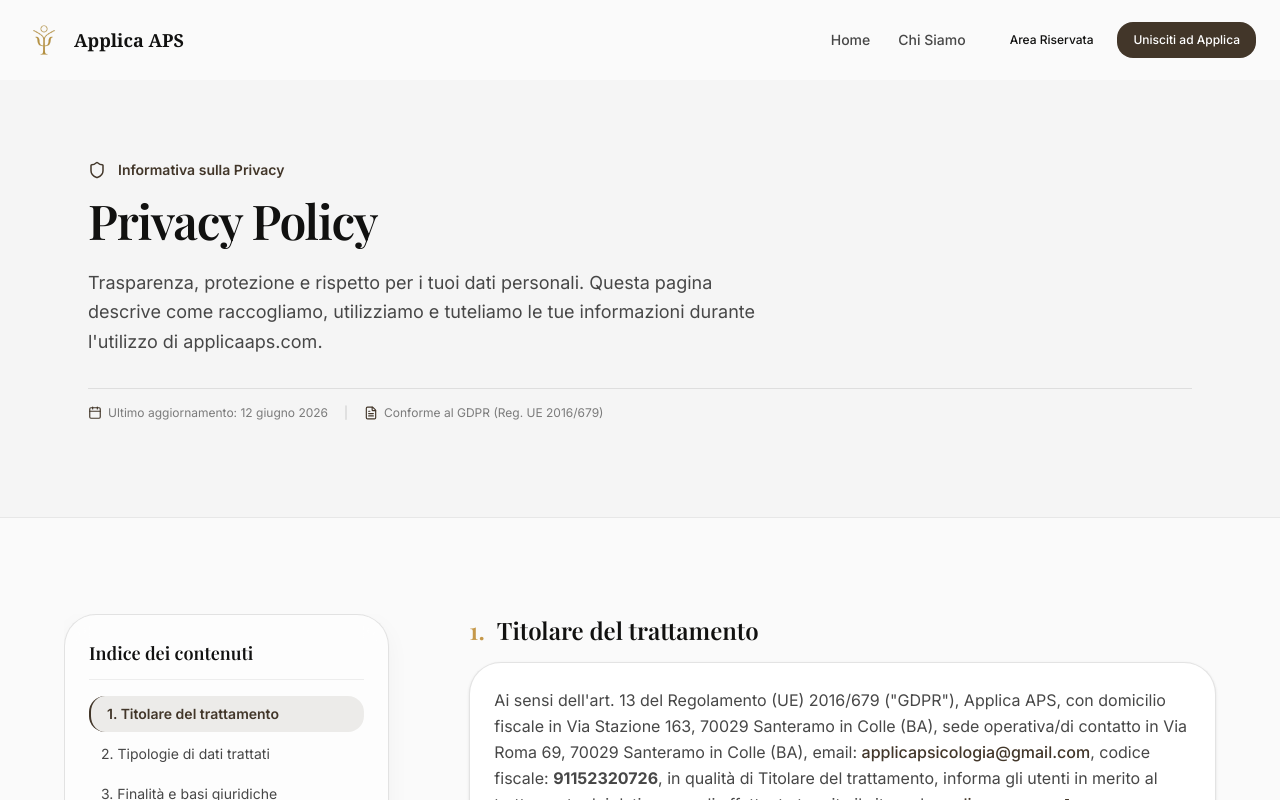
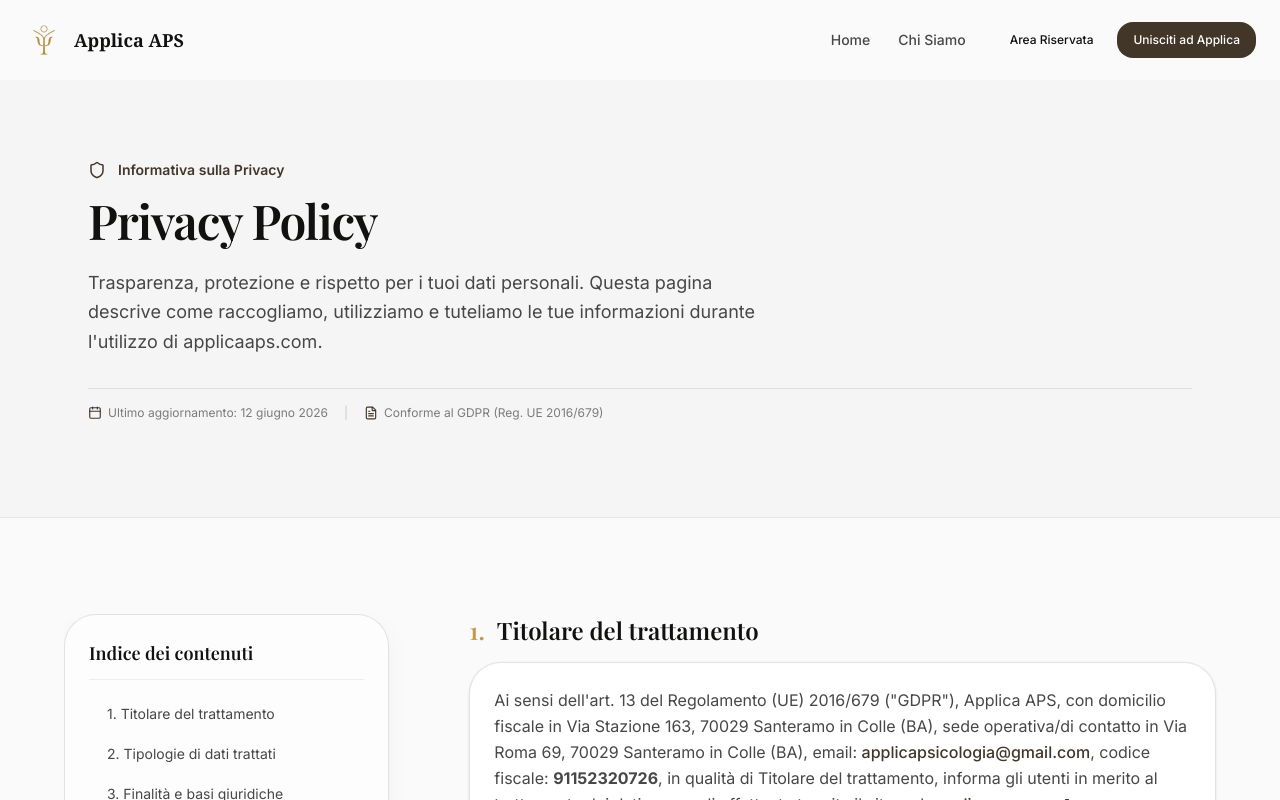
Before and after one commit to applicaaps/applica, a Next.js app in the folder applica-app/: page /privacy in a window 1280 px wide. Shown: the top 800 px of the page. Built offline with nearby package versions, Linux system fonts and the light colour scheme; a web font is replaced by a local one.

Commit message:
fix bug indice privacy

```diff
--- a/applica-app/app/privacy/page.tsx
+++ b/applica-app/app/privacy/page.tsx
@@ -27,14 +27,20 @@ export default function PrivacyPolicy() {
 
   React.useEffect(() => {
     const handleScroll = () => {
-      const scrollPosition = window.scrollY + 200
+      // If at the very bottom of the page, force active section to be the last one
+      const isAtBottom = window.innerHeight + window.scrollY >= document.documentElement.scrollHeight - 60
+      if (isAtBottom) {
+        setActiveSection(sections[sections.length - 1].id)
+        return
+      }
+
+      const scrollThreshold = 180 // px from the top of the viewport
 
       for (const section of sections) {
         const el = document.getElementById(section.id)
         if (el) {
-          const top = el.offsetTop
-          const height = el.offsetHeight
-          if (scrollPosition >= top && scrollPosition < top + height) {
+          const rect = el.getBoundingClientRect()
+          if (rect.top <= scrollThreshold && rect.bottom > scrollThreshold) {
             setActiveSection(section.id)
             break
           }
@@ -49,7 +55,9 @@ export default function PrivacyPolicy() {
   const scrollToSection = (id: string) => {
     const el = document.getElementById(id)
     if (el) {
-      const offset = el.offsetTop - 120
+      const rect = el.getBoundingClientRect()
+      const scrollTop = window.pageYOffset || document.documentElement.scrollTop
+      const offset = rect.top + scrollTop - 120
       window.scrollTo({
         top: offset,
         behavior: "smooth",
@@ -111,10 +119,10 @@ export default function PrivacyPolicy() {
                     <button
                       key={section.id}
                       onClick={() => scrollToSection(section.id)}
-                      className={`w-full text-left px-3 py-2 rounded-lg text-sm transition-all duration-200 block ${
+                      className={`w-full text-left px-3 py-2 rounded-lg text-sm transition-all duration-200 block border-l-2 outline-none focus:outline-none focus-visible:ring-2 focus-visible:ring-[var(--color-primary)]/20 ${
                         activeSection === section.id
-                          ? "bg-[var(--color-primary-container)]/10 text-[var(--color-primary)] font-semibold border-l-2 border-[var(--color-primary)] pl-4"
-                          : "text-[var(--color-on-surface-variant)] hover:bg-[var(--color-surface-container-low)] pl-3"
+                          ? "bg-[var(--color-primary-container)]/10 text-[var(--color-primary)] font-semibold border-[var(--color-primary)] pl-4"
+                          : "border-transparent text-[var(--color-on-surface-variant)] hover:bg-[var(--color-surface-container-low)] pl-4"
                       }`}
                     >
                       {section.title}
```
